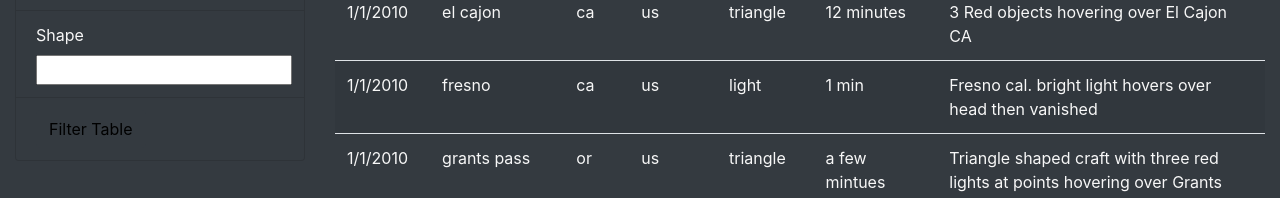
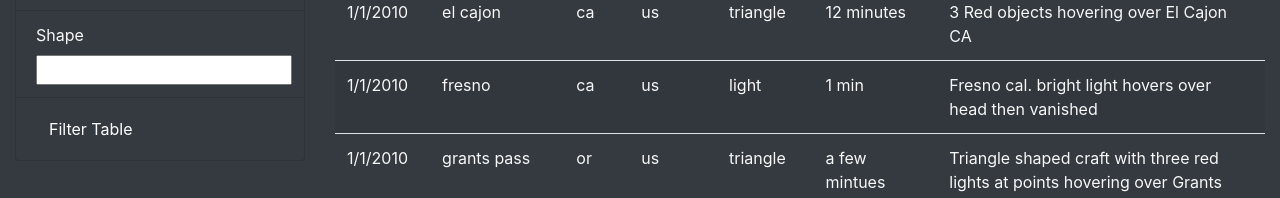
Before and after one commit to GirijaJoshi/UFOs, a plain HTML site: page index.html in a window 1280 px wide. Shown: the part 1117-1315 px from the top of the page. Drawn offline with nearby package versions, Linux system fonts and the light colour scheme.

Commit message:
changed color in HTML and cleaned app.js code

```diff
--- a/index.html
+++ b/index.html
@@ -62,7 +62,7 @@
                                 <input type="text" placeholder="" id="shape" />
                             </li>
                             <li class="list-group-item bg-dark">
-                                <button id="filter-btn" type="button" class="btn bg-dark">Filter Table</button>
+                                <button id="filter-btn" type="button" class="btn bg-dark" style="color:white;">Filter Table</button>
                             </li>
                         </ul>
                       </form>
```
Also changed, not shown: js/app.js (+0 -20 lines).
